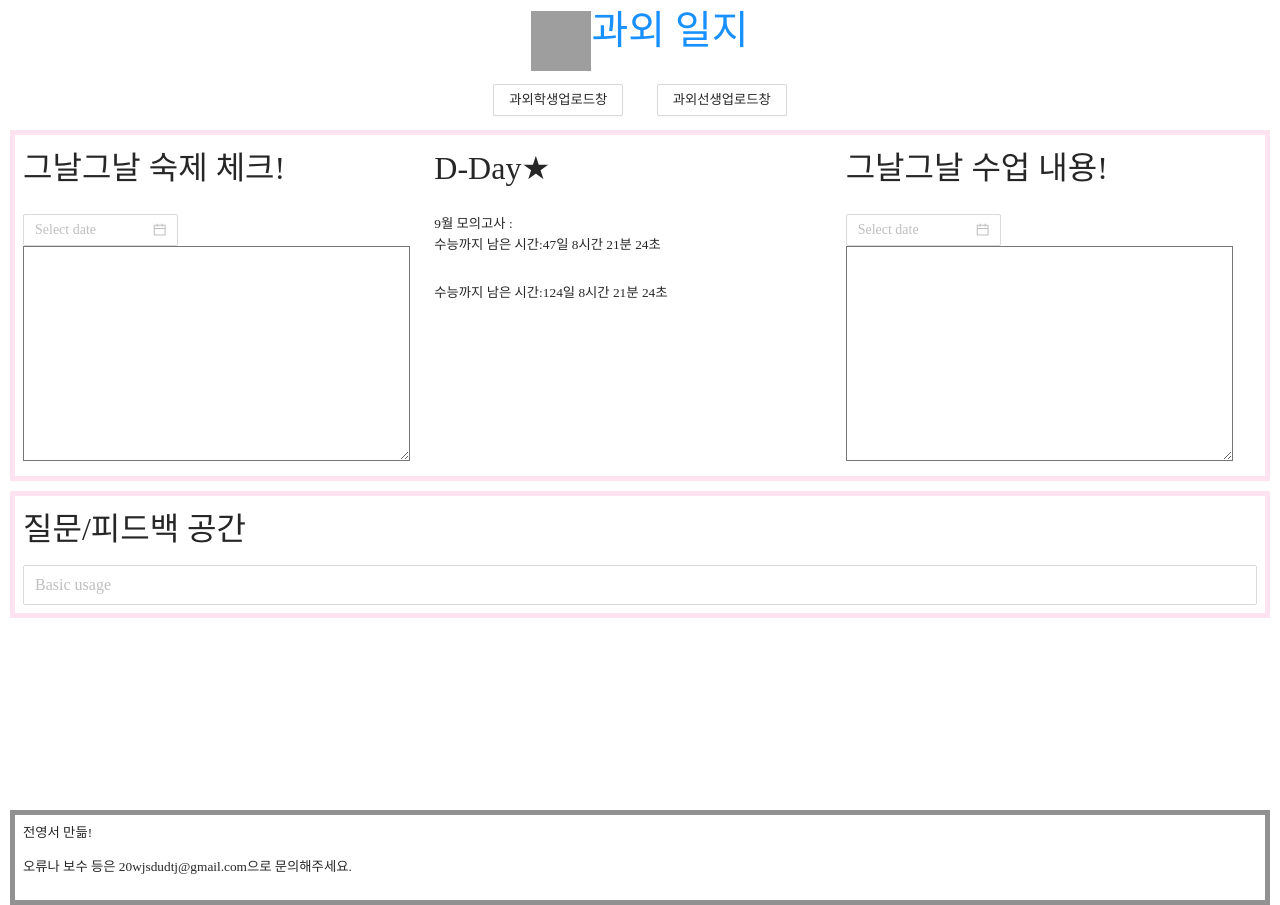
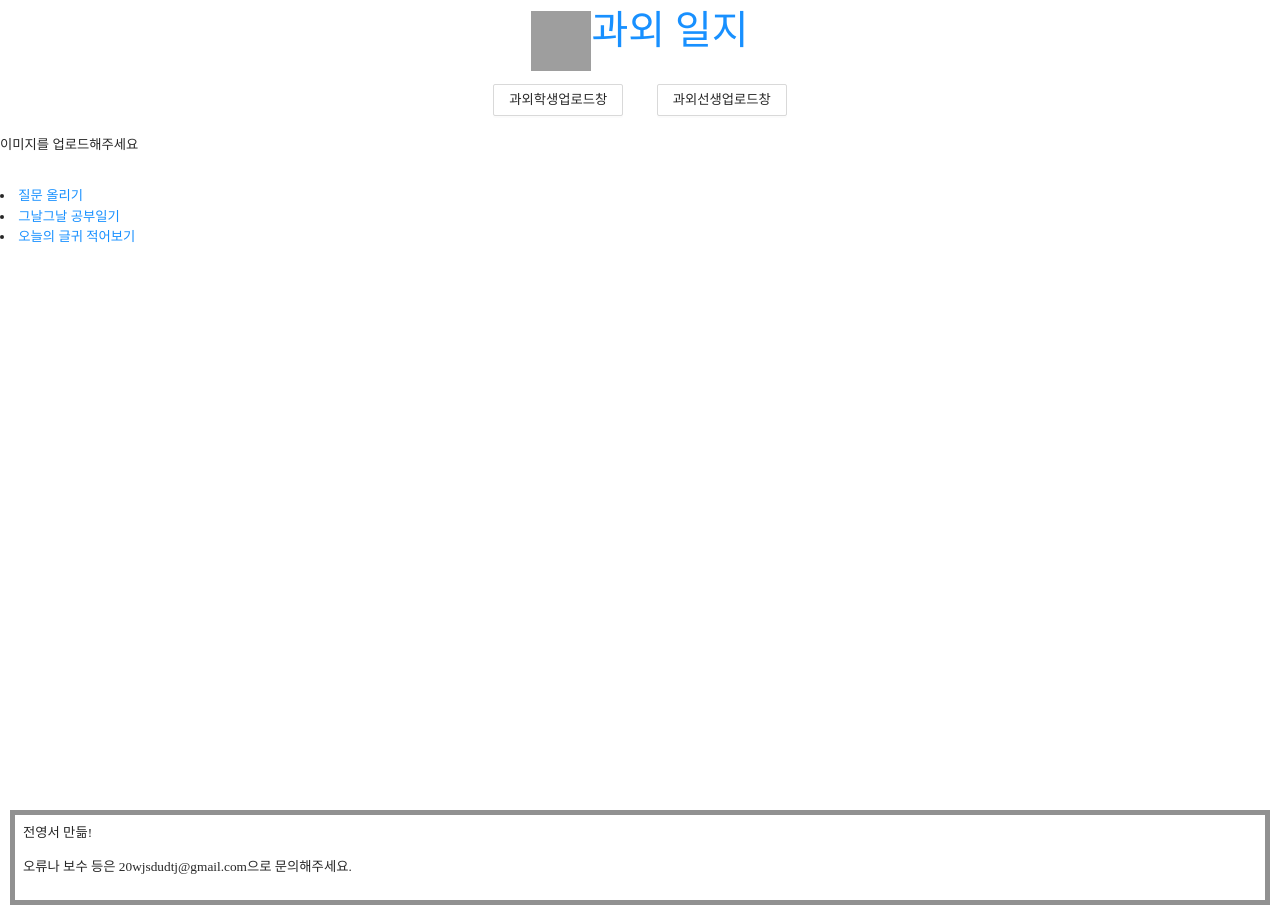
Before and after one commit to Youngseo-Jeon0313/tutoring_project, a React (Create React App) app in the folder my-react-app/: page /src/student in a window 1280 px wide. Built offline with nearby package versions, Linux system fonts and the light colour scheme; grey boxes are pictures that could not be loaded; a web font is replaced by a local one.

Commit message:
upload_page

```diff
--- a/my-react-app/src/App.js
+++ b/my-react-app/src/App.js
@@ -1,22 +1,19 @@
-import React, {Component} from 'react';
-import {Link } from 'react-router-dom';
+import React from 'react';
+import {Link, Switch, Route, useHistory} from 'react-router-dom';
+import StudentPage from './student'
+import './App.css';
+import 'antd/dist/antd.css';
+import { Button } from 'antd';
 
-import './App.css';
-import Container from './dday';
-import 'antd/dist/antd.css';
-import { Input, Button } from 'antd';
-import {DatePicker} from 'antd';
-import Container1 from './dday9평';
+import MainPage from './main';
 
 //link 태그!
 
 
 
 
-class App extends Component {
-
-  render() {
-
+function App() {
+const history = useHistory();
   return (
     <div>
       <head>
@@ -24,69 +21,34 @@ class App extends Component {
       </head>
       <body>
         <header>
-
           <p align="center">
             <Link to ="/">
             <img src="https://imagescdn.gettyimagesbank.com/171/201607/a10514990.jpg" alt="우산이미지" width="60" height="60"></img>
-            <span class="제목이요">과외 일지
-            </span>
-            </Link>  </p>
+            <span class="제목이요">과외 일지</span>
+            </Link></p>
             <p align = "center">
-
             <Button
             onClick = {function(){
-                alert('왜 안돼냐')
+                history.push('/src/student');
             }}>
               과외학생업로드창</Button>
             &nbsp;&nbsp;&nbsp;&nbsp;&nbsp;&nbsp;&nbsp;&nbsp;&nbsp;&nbsp;
             <Button >과외선생업로드창</Button>
             </p>
+          <Switch>
+            <Route exact={true} path="/">
+              <MainPage />
+            </Route>
+            <Route exact={true} path="/src/student">
+              <StudentPage />
+            </Route>
+            <Route exact={true} path="/teacher">
+              <teacherPage />
+           </Route>
+          </Switch>
+       </header>
+    </body>
 
-          </header>
-          <main>
-        <span className="본문">
-           <div class="제목">그날그날 숙제 체크!</div>
-             <br></br>
-            <DatePicker/>    <br></br>
-    <textarea cols="50" rows="10"></textarea>
-    </span>
-<span class="본문">
-    <div class="제목">D-Day★</div>
-    <br></br>
-    9월 모의고사 : <Container1/>
-    <div className='js-clock'></div>
-    <br></br>
-<Container/>
-</span>
-<span className ="본문">
-    <div className="제목">그날그날 수업 내용!</div>
-    <br></br>
-    <DatePicker/>
-
-    <br></br>
-    <textarea cols="50" rows="10"></textarea>
-
-</span>
-</main>
-<main>
-<span class ="본문">
-    <div class="제목">질문/피드백 공간
-        <Input placeholder="Basic usage" size ="large"/>
-
-
-    </div>
-
-
-
-</span>
-
-</main>
-
-<div>
-  <Link to="./pages/html1.js">
-      </Link>
-</div>
-      </body>
     <footer>
         <div id="maker">
             <p>전영서 만듦!</p>
@@ -94,18 +56,9 @@ class App extends Component {
         </div>
     </footer>
 
-
-
-
-
-
-
-      <div className="App">
-
-      </div>
+      <div className="App"></div>
       </div>
     );
 }
-}
 
 export default App;
--- a/my-react-app/src/main/index.js
+++ b/my-react-app/src/main/index.js
@@ -1,5 +1,40 @@
+import {React} from 'react';
+import Container from '../dday';
+import { Input} from 'antd';
+import {DatePicker} from 'antd';
+import Container1 from '../dday9평';
+
 function MainPage() {
-    return <p>메인 페이지</p>;
+    return (
+
+<div>
+    <main>
+        <span className="본문">
+            <div class="제목">그날그날 숙제 체크!</div>
+            <br></br><DatePicker/><br></br>
+            <textarea cols="50" rows="10"></textarea>
+        </span>
+        <span class="본문">
+        <div class="제목">D-Day★</div><br></br>9월 모의고사 : <Container1/>
+        <div className='js-clock'></div><br></br><Container/>
+        </span>
+        <span className ="본문">
+            <div className="제목">그날그날 수업 내용!</div><br></br><DatePicker/><br></br>
+        <textarea cols="50" rows="10"></textarea>
+        </span>
+    </main>
+    <main>
+        <span class ="본문">
+        <div class="제목">질문/피드백 공간
+            <Input placeholder="Basic usage" size ="large"/>
+        </div>
+        </span>
+    </main>
+
+
+</div>
+
+    );
 }
 
 export default MainPage;
--- /dev/null
+++ b/my-react-app/src/student/index.js
@@ -0,0 +1,28 @@
+import React from 'react';
+import {Form} from 'antd';
+
+
+function StudentPage() {
+      const onSubmit = (values) => {
+        console.log(values);
+      }
+      return (
+       <div>
+         <body>
+         <Form name="사진 업로드" onFinish={onSubmit}>
+          <Form.Item name="upload">
+            <div id="upload-img-placeholder">
+              <span>이미지를 업로드해주세요</span>
+            </div>
+          </Form.Item>
+         </Form>
+            <li><a href="./question">질문 올리기</a></li>
+            <li><a href="/studydiary">그날그날 공부일기</a></li>
+            <li><a href="/moto">오늘의 글귀 적어보기</a></li>
+          </body>
+        </div>
+      );
+
+  }
+
+export default StudentPage;
```
Also changed, not shown: my-react-app/src/pages/index.js (deleted, +0 -17 lines), my-react-app/src/teacher/index.js (added, +26 -0 lines), my-react-app/src/student/index.css (added), my-react-app/src/teacher/index.css (added). Lines whose indentation alone changed are shown as unchanged.
